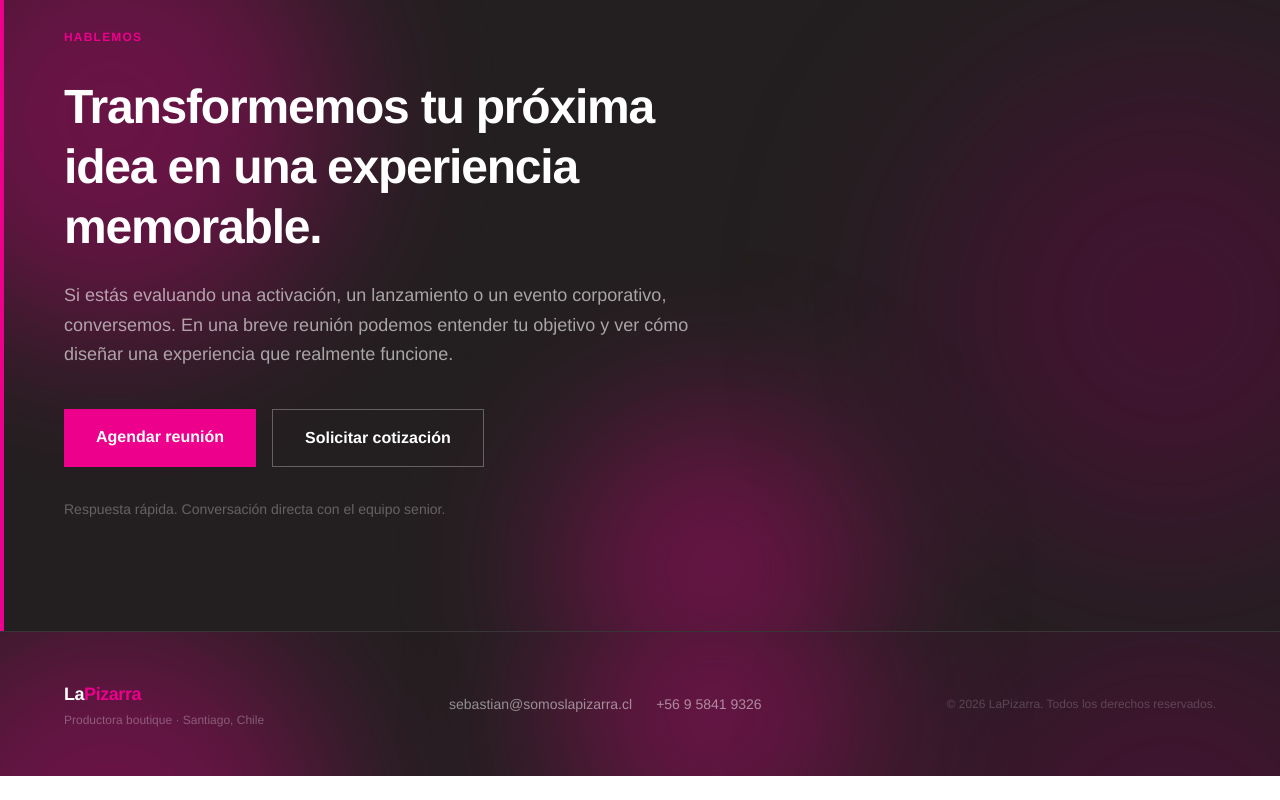
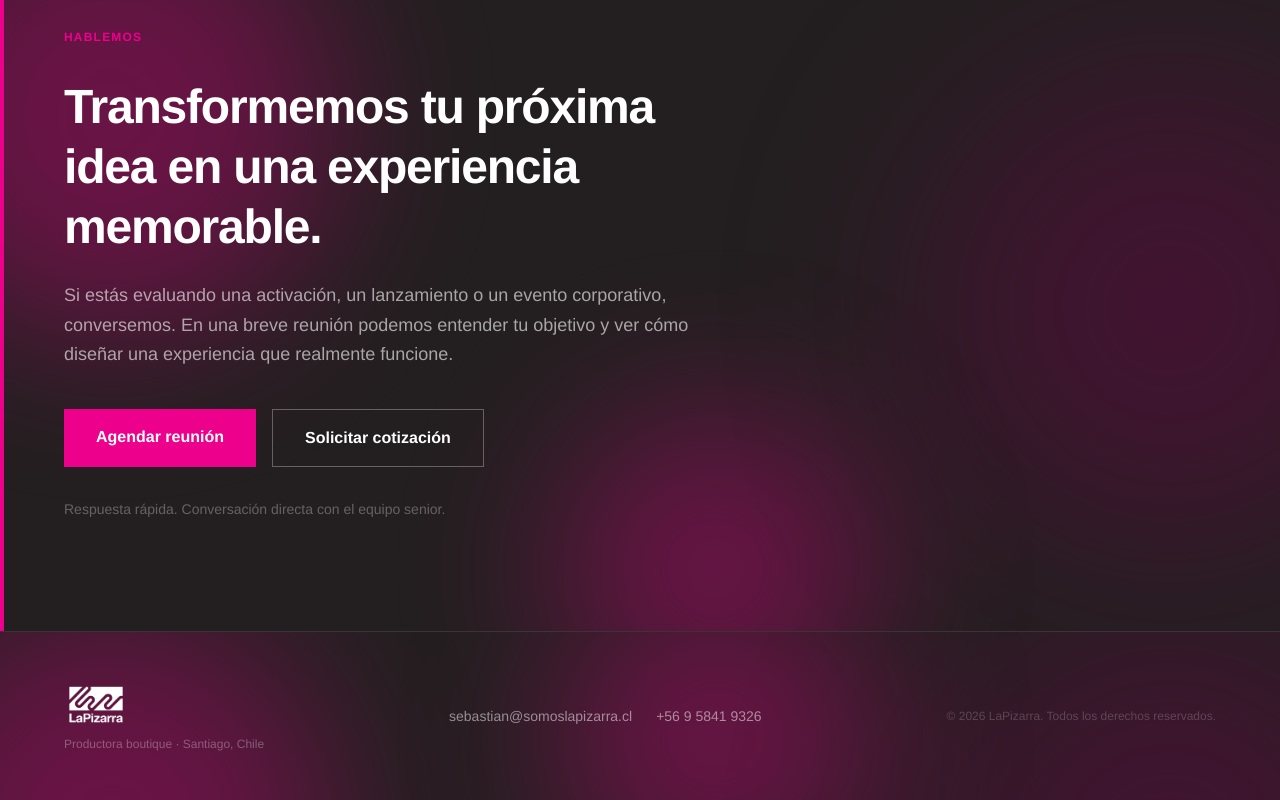
Before and after one commit to sebavigneaux-ui/lapizarra, a Next.js app: page / in a window 1280 px wide. Shown: the part 6128-6928 px from the top of the page. Before the commit the page ends 6904 px from the top, so only its background shows below. Built offline with nearby package versions, Linux system fonts and the light colour scheme.

Commit message:
Footer: reemplaza texto por logo PNG

```diff
--- a/app/components/Footer.tsx
+++ b/app/components/Footer.tsx
@@ -1,4 +1,5 @@
 import Blobs from "./Blobs";
+import Image from "next/image";
 
 export default function Footer() {
   return (
@@ -6,10 +7,14 @@ export default function Footer() {
       <Blobs />
       <div className="max-w-6xl mx-auto flex flex-col md:flex-row items-center justify-between gap-6 relative z-10">
         <div>
-          <span className="text-white font-black text-lg tracking-tight">
-            La<span className="text-[#EC008C]">Pizarra</span>
-          </span>
-          <p className="text-white/30 text-xs mt-1">
+          <Image
+            src="/logo-blanco.png"
+            alt="LaPizarra"
+            width={160}
+            height={64}
+            className="h-12 w-auto object-contain"
+          />
+          <p className="text-white/30 text-xs mt-2">
             Productora boutique · Santiago, Chile
           </p>
         </div>
```
